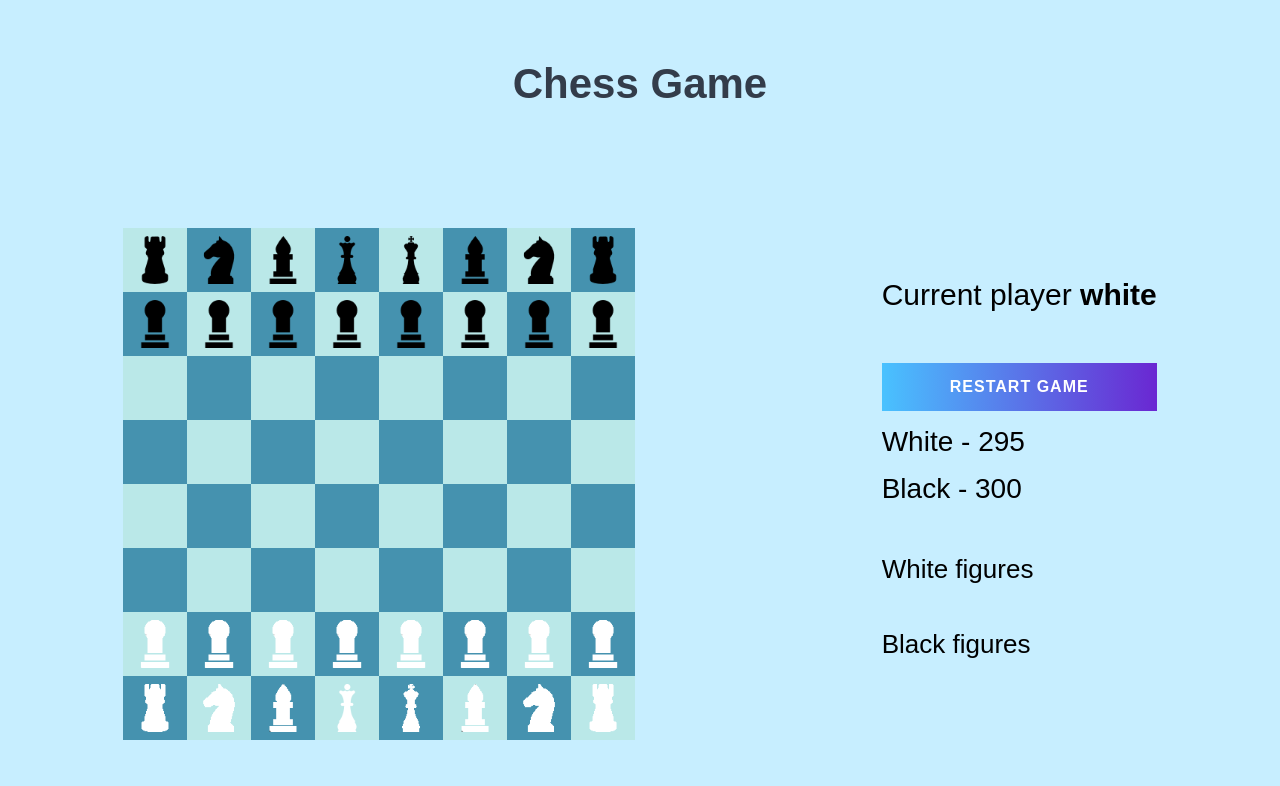
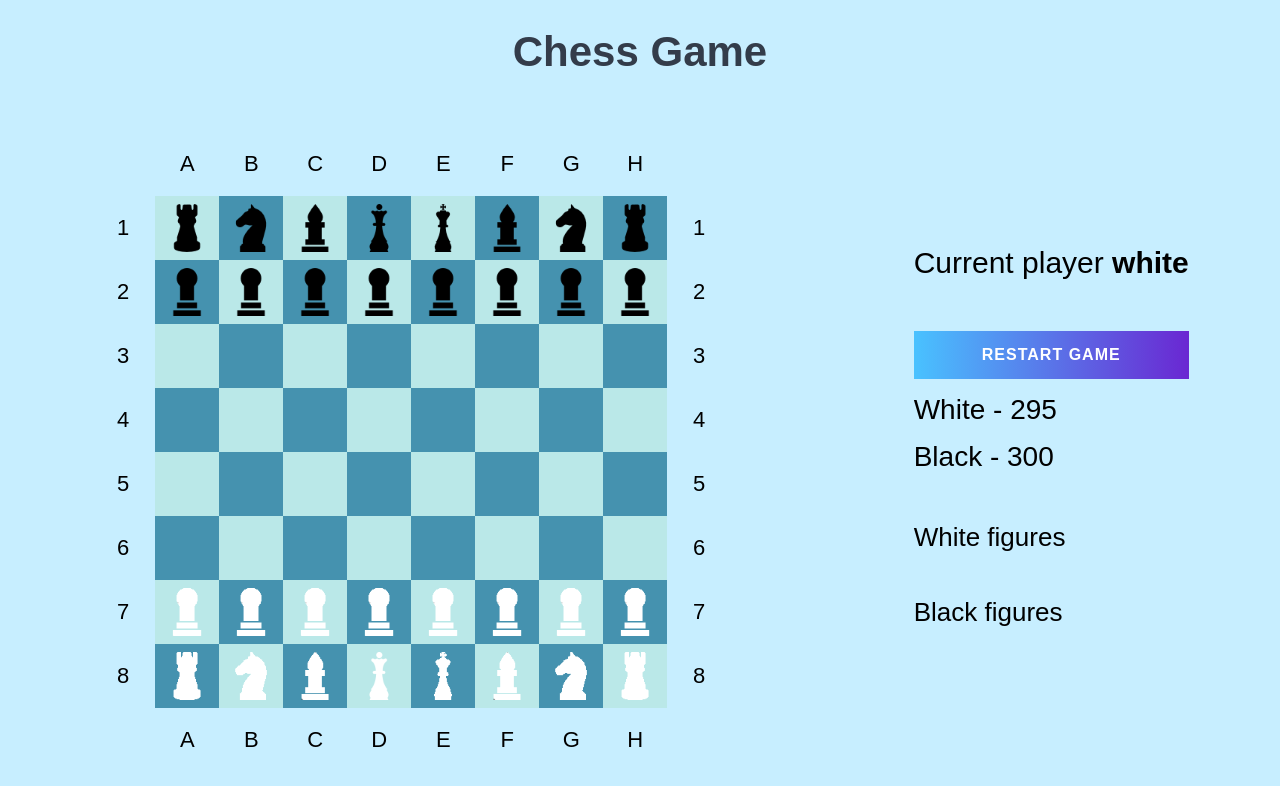
Before and after one commit to IVKrylova/chess, a React (Create React App) app: page / in a window 1280 px wide. Shown: the top 786 px of the page. Built offline with nearby package versions, Linux system fonts and the light colour scheme.

Commit message:
feat: add coordinates

```diff
--- a/src/components/Board/Board.css
+++ b/src/components/Board/Board.css
@@ -1,7 +1,16 @@
+.section-board {
+  display: grid;
+}
+
 .board {
   width: calc(64px * 8);
   height: calc(64px * 8);
   display: flex;
   flex-wrap: wrap;
   grid-area: board;
+  margin: 0;
+  padding: 0;
+  list-style-type: none;
+  grid-column: 2 / 3;
+  grid-row: 2 / 3;
 }
--- a/src/components/Board/Board.tsx
+++ b/src/components/Board/Board.tsx
@@ -2,6 +2,7 @@ import React, { FC, useEffect, useState } from 'react';
 import { BoardClass } from '../../models/BoardClass';
 import { CellClass } from '../../models/CellClass';
 import { PlayerClass } from '../../models/PlayerClass';
+import Coordinates from '../Coordinates/Coordinates';
 import Cell from '../Cell/Cell';
 import './Board.css';
 
@@ -30,7 +31,7 @@ const Board: FC<BoardProps> = ({ board, setBoard, currentPlayer, swapPlayer }) =
     setBoard(newBoard);
   }
 
-  const highlightCells = (): void  => {
+  const highlightCells = (): void => {
     board.highlightCells(selectedCell);
     updateBoard();
   }
@@ -40,7 +41,12 @@ const Board: FC<BoardProps> = ({ board, setBoard, currentPlayer, swapPlayer }) =
   }, [selectedCell]);
 
   return (
-    <section className='board'>
+    <section className='section-board'>
+      <Coordinates
+        coordinates={['A', 'B', 'C', 'D', 'E', 'F', 'G', 'H']}
+        classModifier='coordinates_x-top'
+      />
+      <ul className='board'>
         {board.cells.map((row, index) =>
           <React.Fragment key={index}>
             <>
@@ -55,6 +61,19 @@ const Board: FC<BoardProps> = ({ board, setBoard, currentPlayer, swapPlayer }) =
             </>
           </React.Fragment>
         )}
+      </ul>
+      <Coordinates
+        coordinates={['A', 'B', 'C', 'D', 'E', 'F', 'G', 'H']}
+        classModifier='coordinates_x-bottom'
+      />
+      <Coordinates
+        coordinates={[1, 2, 3, 4, 5, 6, 7, 8]}
+        classModifier='coordinates_y-left'
+      />
+      <Coordinates
+        coordinates={[1, 2, 3, 4, 5, 6, 7, 8]}
+        classModifier='coordinates_y-right'
+      />
     </section>
   );
 }
--- a/src/components/Cell/Cell.tsx
+++ b/src/components/Cell/Cell.tsx
@@ -12,10 +12,10 @@ const Cell: FC<CellProps> = ({ cell, selected, click }) => {
   const cellClass = `cell cell_${cell.color} cell_${selected ? 'selected' : ''} ${cell.available && cell.figure ? 'cell_available' : ''}`
 
   return (
-    <div className={cellClass} onClick={() => click(cell)}>
+    <li className={cellClass} onClick={() => click(cell)}>
       {cell.figure?.logo && <img src={cell.figure.logo} alt={cell.figure.name} className='cell__figure' />}
       {cell.available && !cell.figure && <div className='cell__available-cell'></div>}
-    </div>
+    </li>
   );
 }
 
--- /dev/null
+++ b/src/components/Coordinates/Coordinates.css
@@ -0,0 +1,37 @@
+.coordinates {
+  margin: 0;
+  padding: 0;
+  list-style-type: none;
+  display: flex;
+}
+
+.coordinate {
+  width: 64px;
+  height: 64px;
+  display: flex;
+  justify-content: center;
+  align-items: center;
+  font-size: 22px;
+}
+
+.coordinates_x-top {
+  grid-column: 2 / 3;
+  grid-row: 1 / 2;
+}
+
+.coordinates_x-bottom {
+  grid-column: 2 / 3;
+  grid-row: 3 / 4;
+}
+
+.coordinates_y-left {
+  flex-direction: column;
+  grid-column: 1 / 2;
+  grid-row: 2 / 3;
+}
+
+.coordinates_y-right {
+  flex-direction: column;
+  grid-column: 3 / 4;
+  grid-row: 2 / 3;
+}
--- /dev/null
+++ b/src/components/Coordinates/Coordinates.tsx
@@ -0,0 +1,17 @@
+import { FC } from 'react';
+import './Coordinates.css';
+
+interface CoordinatesProps {
+  coordinates: number[] | string[],
+  classModifier: string,
+}
+
+const Coordinates: FC<CoordinatesProps> = ({ coordinates, classModifier }) => {
+  return (
+    <ul className={`coordinates ${classModifier}`}>
+      {coordinates.map(el => <li className='coordinate'>{el}</li>)}
+    </ul>
+  );
+}
+
+export default Coordinates;
```
Lines whose indentation alone changed are shown as unchanged.
